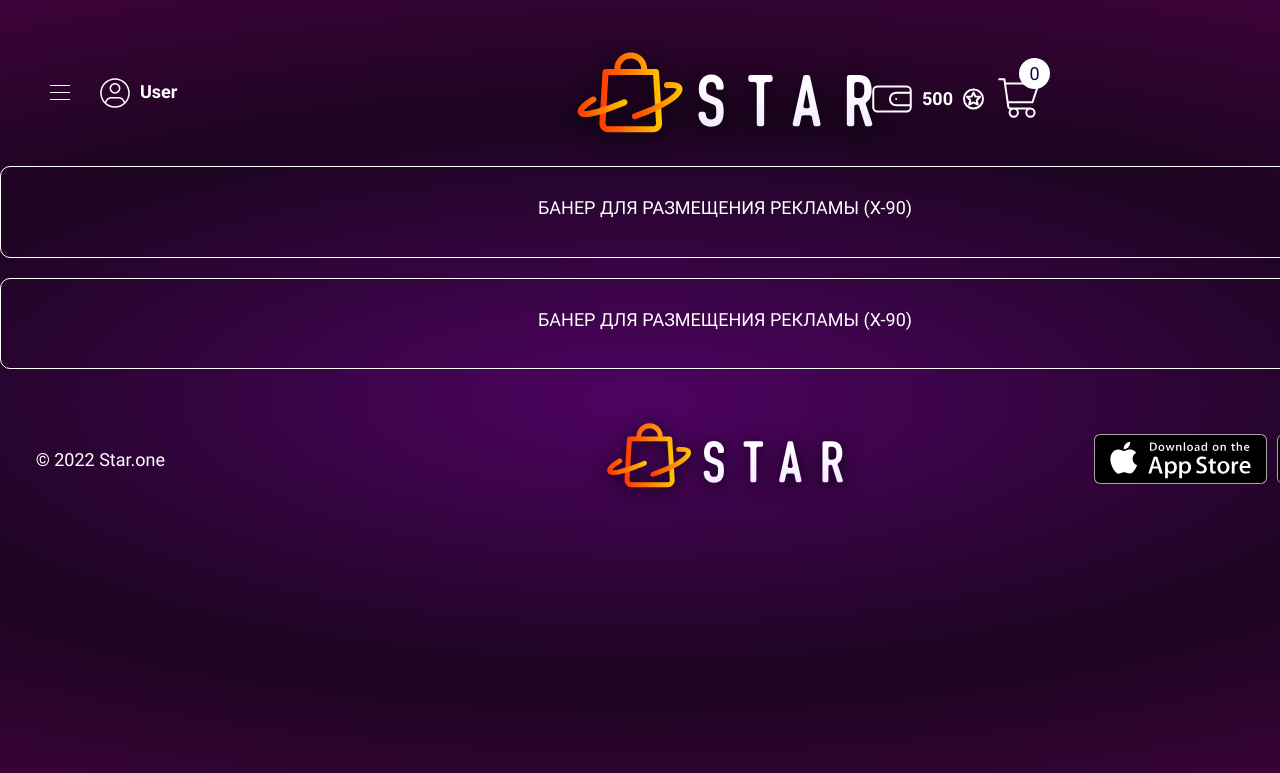
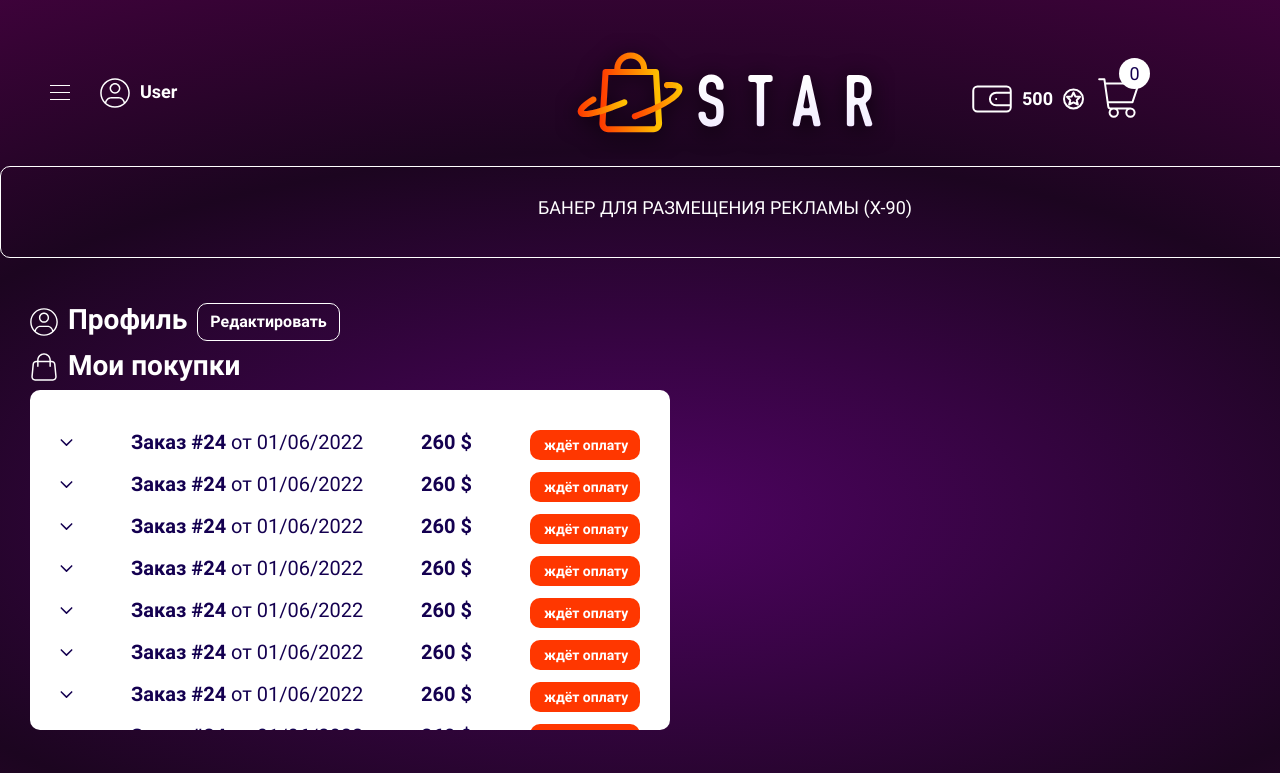
Before and after one commit to pulesos/star-one-test-web, a React (Create React App) app: page /profile in a window 1280 px wide. Shown: the top 773 px of the page. Built offline with nearby package versions, Linux system fonts and the light colour scheme.

Commit message:
added ProfilePage

```diff
--- a/src/App.jsx
+++ b/src/App.jsx
@@ -12,6 +12,7 @@
 import CategoriesPage from './pages/CategoriesPage/CategoriesPage';
 import HotPricePage from './pages/HotPricePage/HotPricePage';
 import MainPage from './pages/MainPage/MainPage';
+import ProfilePage from './pages/ProfilePage/ProfilePage';
 import TopPricePage from './pages/TopPricePage/TopPricePage';
 import WinnersPage from './pages/WinnersPage/WinnersPage';
 
@@ -30,6 +31,7 @@
             <Route path='/topprice' element={<TopPricePage setModalActive={setModalActive}/>}/>
             <Route path='/products' element={<CategoriesPage/>}/>
             <Route path='/cart' element={<CartPage/>}/>
+            <Route path='/profile' element={<ProfilePage/>}/>
             <Route path='/events/archive' element={<ArchivePage setModalActive={setModalActive}/>}/>
             <Route path='/events/winners' element={<WinnersPage/>}/>
             <Route path='/company' element={<AboutUsPage/>}/>
--- a/src/components/CartItem/CartItem.jsx
+++ b/src/components/CartItem/CartItem.jsx
@@ -6,7 +6,7 @@
     return (
         <div className="cart__item__wrapper">
             <div className="cart__info">
-            <input type="checkbox"/>
+            <input type="checkbox" className='cart__checkbox'/>
             <img src={camera} alt='product' className='cart__image' width='100' height='100'/>
                 <div className="cart__info-block">
                     <div className="cart__category">Фотоаппараты</div>
--- a/src/components/CartItem/CartItem.scss
+++ b/src/components/CartItem/CartItem.scss
@@ -10,12 +10,16 @@
 .cart__info {
     display: flex;
     margin-top: -15px;
-    gap: 10px;
+    gap: 20px;
+}
+
+.cart__checkbox {
+    margin-top: 50px;
 }
 
 .bin {
     position: absolute;
-    margin-right: 620px;
+    margin-right: 460px;
     right: 0;
 }
 
--- a/src/components/CartItem/Saldo/Saldo.scss
+++ b/src/components/CartItem/Saldo/Saldo.scss
@@ -1,7 +1,7 @@
 .saldo__wrapper {
     width: 320px;
     height: 220px;
-    margin-top: 20px;
+    margin-top: 7px;
     border-radius: 10px;
     background: #fff;
     padding: 30px;
--- a/src/components/Header/Header.scss
+++ b/src/components/Header/Header.scss
@@ -45,18 +45,12 @@
     background: transparent;
 }
 
-// .cart__icon {
-//     margin-top: 80px;
-//     margin-right: 170px;
-//     right: 0;
-//     position: absolute;
-// }
+
 
 .user {
     width: 38px;
     margin-top: 78px;
     margin-left: 100px;
-    // right: 0;
     position: absolute;
     display: flex;
     gap: 10px;
@@ -66,7 +60,7 @@
 .user__balance {
     width: 38px;
     margin-top: 85px;
-    margin-right: 370px;
+    margin-right: 270px;
     right: 0;
     position: absolute;
     display: flex;
@@ -83,7 +77,7 @@
     right: 0;
     position: absolute;
     margin-top: 78px;
-    margin-right: 240px;
+    margin-right: 140px;
 }
 
 .cart__quantity {
--- /dev/null
+++ b/src/components/MyOrders/MyOrders.jsx
@@ -0,0 +1,37 @@
+import arrowDown from '../../assets/images/arrow-down.svg'
+import './MyOrders.scss'
+
+const MyOrders = () => {
+    const items = [
+        {id: 1, order: 24, price: 260, status: 'ждёт оплату'},
+        {id: 2, order: 24, price: 260, status: 'ждёт оплату'},
+        {id: 3, order: 24, price: 260, status: 'ждёт оплату'},
+        {id: 4, order: 24, price: 260, status: 'ждёт оплату'},
+        {id: 5, order: 24, price: 260, status: 'ждёт оплату'},
+        {id: 6, order: 24, price: 260, status: 'ждёт оплату'},
+        {id: 7, order: 24, price: 260, status: 'ждёт оплату'},
+        {id: 8, order: 24, price: 260, status: 'ждёт оплату'},
+    ]
+    return (
+        <div className="myorders__wrapper">
+            {items.map(item =>
+                <>
+                    <div className="myorders__item" key={item.id}>
+                    <img src={arrowDown} alt="arrow" className='myorders__arrow'/>
+
+                        <div className="myorders__title">
+                            <h5><strong>Заказ #{item.order}</strong> от 01/06/2022</h5>
+                        </div>
+                        <h5 className="myorders__price">{item.price} $</h5>
+                        <div className="myorders__status">{item.status}</div>
+                    </div>
+                </>
+
+
+
+            )}
+        </div>
+    )
+}
+
+export default MyOrders
--- /dev/null
+++ b/src/components/MyOrders/MyOrders.scss
@@ -0,0 +1,37 @@
+.myorders__wrapper {
+    width: 640px;
+    height: 340px;
+    border-radius: 10px;
+    background: #fff;
+    padding: 30px;
+    overflow: hidden scroll;
+}
+
+.myorders__item {
+    display: flex;
+    margin-top: 10px;
+    justify-content: space-between;
+
+}
+
+.myorders__arrow {
+    margin-top: -7px;
+}
+
+.myorders__price {
+    font-weight: 700;
+}
+
+.myorders__status {
+    padding-left: 14px;
+    color: #fff;
+    font-size: 14px;
+    font-weight: 700;
+    position: absolute;
+    background-color: #ff3700;
+    width: 110px!important;
+    height: 30px;
+    border-radius: 10px;
+    position: relative;
+    line-height: 30px;
+}
--- a/src/pages/CartPage/CartPage.scss
+++ b/src/pages/CartPage/CartPage.scss
@@ -1,7 +1,7 @@
 .checkbox {
     position: absolute;
     display: inline-block;
-    margin-right: 600px;
+    margin-right: 470px;
     right: 0;
 }
 
--- /dev/null
+++ b/src/pages/ProfilePage/ProfilePage.jsx
@@ -0,0 +1,24 @@
+import user from '../../assets/images/user.svg'
+import bag from '../../assets/images/bag.svg'
+import './ProfilePage.scss'
+import MyOrders from '../../components/MyOrders/MyOrders'
+
+const ProfilePage = () => {
+    return (
+        <section className='popular__events'>
+            <h3 className="events__title">
+                <img className="mr-2" src={user} alt="top events" width="28" height="28" />
+                <span>Профиль</span>
+                <button className="btn events1 btn-white">Редактировать</button>
+            </h3>
+
+            <h3 className="events__title">
+                <img className="mr-2" src={bag} alt="top events" width="28" height="28" />
+                <span>Мои покупки</span>
+            </h3>
+            <MyOrders/>
+        </section>
+    )
+}
+
+export default ProfilePage
```
Also changed, not shown: src/assets/images/arrow-down.svg (added), src/pages/ProfilePage/ProfilePage.scss (added).
